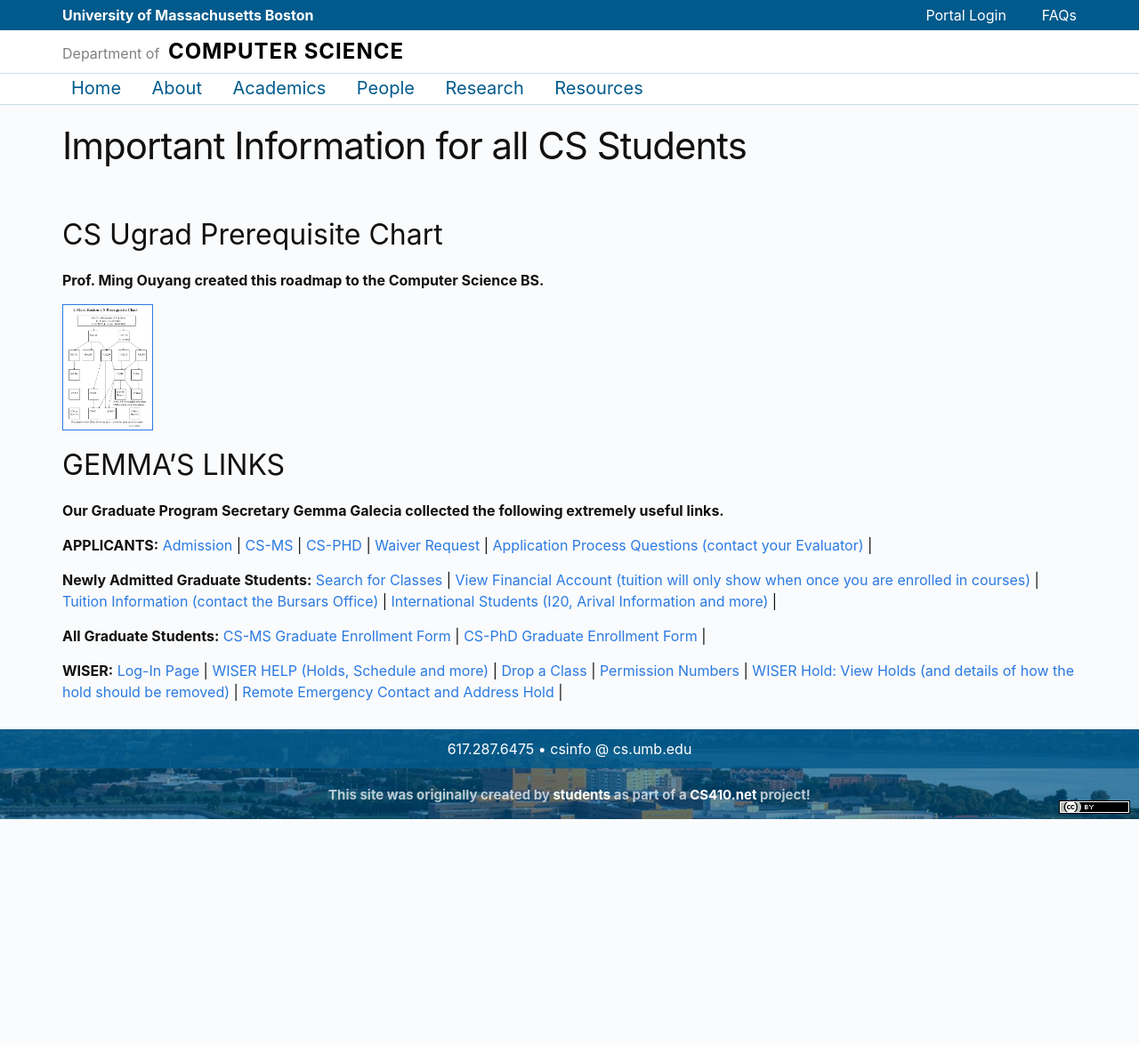
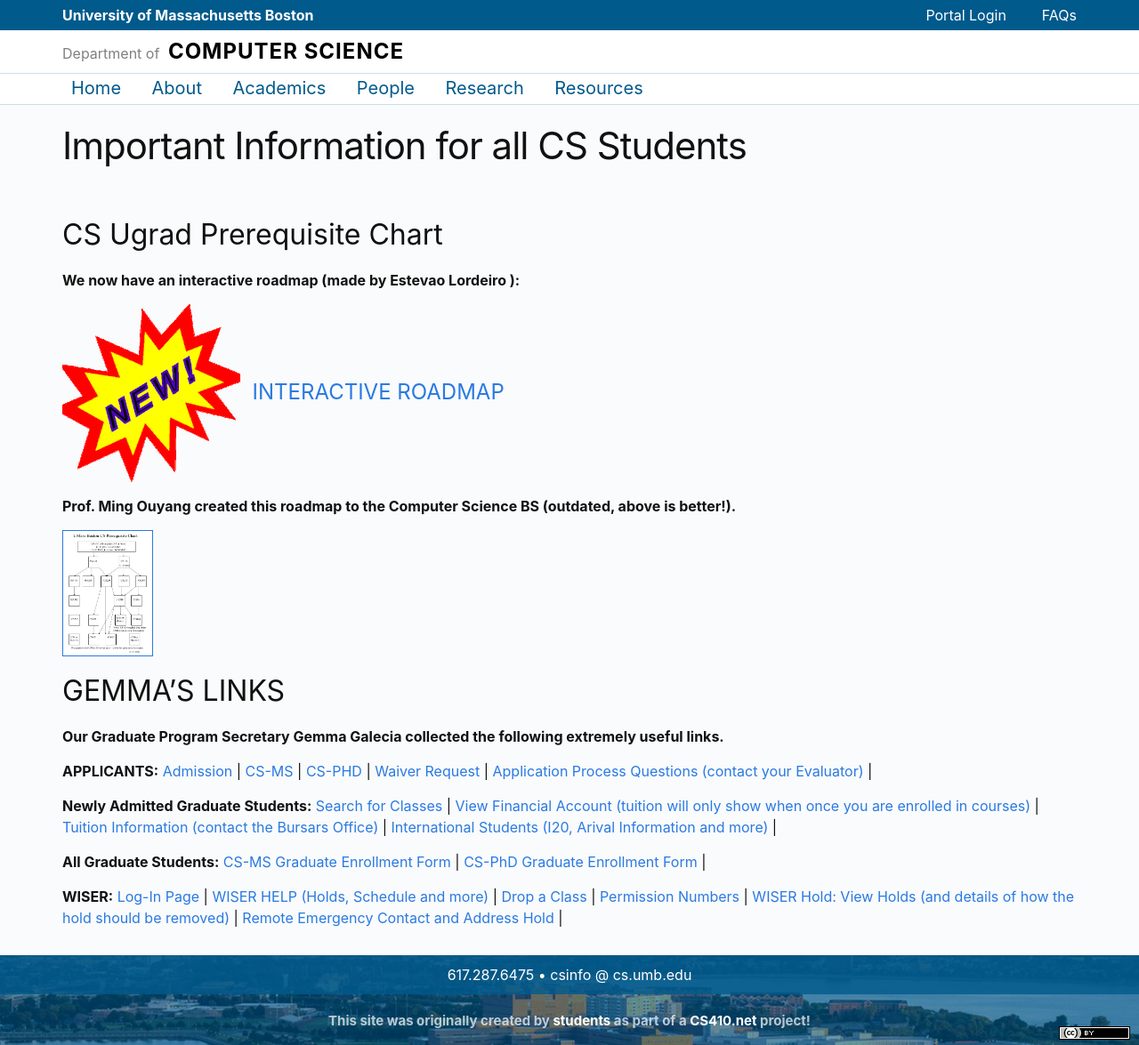
Before and after one commit to umbcs/umbcs.github.io, a Jekyll site: the page built from WEB/academics/info.md, in a window 1280 px wide. Shown: the whole page at 89% size. Built offline with Jekyll 4.4.1, drawn with Linux system fonts in a browser that asks for light colours; before the commit the page ends 921 px from its top, so only the background shows below that.

Commit message:
Add new roadmap!

```diff
--- a/WEB/academics/info.md
+++ b/WEB/academics/info.md
@@ -5,7 +5,12 @@ permalink: "/info"
 ---
 ## CS Ugrad Prerequisite Chart
 
-**Prof. Ming Ouyang created this roadmap to the Computer Science BS.**
+**We now have an interactive roadmap (made by Estevao Lordeiro
+):**
+
+<h1><img src="WEB/images/new.gif">&nbsp;&nbsp;<a href="https://umbcs.github.io/UMassCSPreReqChart/CSChart_unified.html" target=_blank>INTERACTIVE ROADMAP</a></h1>
+
+**Prof. Ming Ouyang created this roadmap to the Computer Science BS (outdated, above is better!).**
 
 <a href="/CSPrereqChart.pdf" target=_blank>
 <img src="WEB/images/prereq.png" width=100 border=1>
```
Also changed, not shown: WEB/POSTS/news/_posts/2023-12-10-roadmap.md (added, +8 -0 lines).
